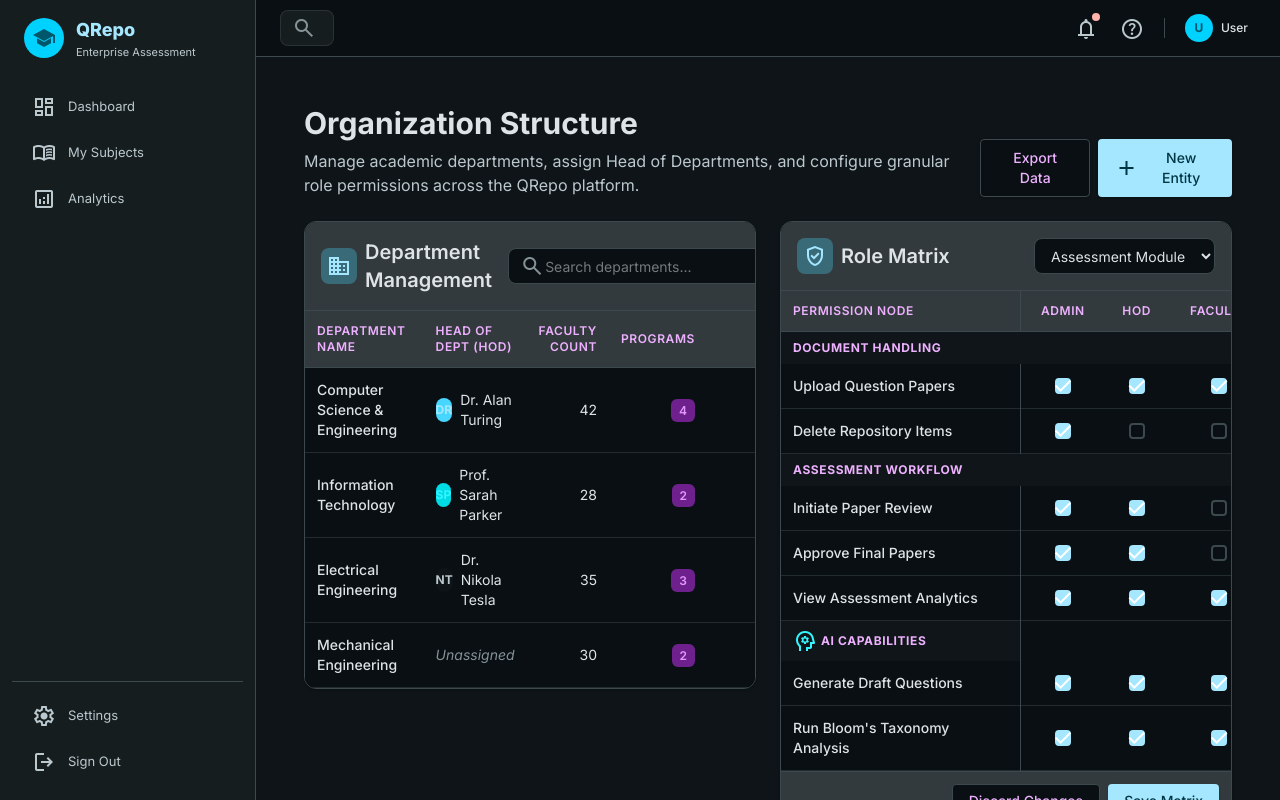
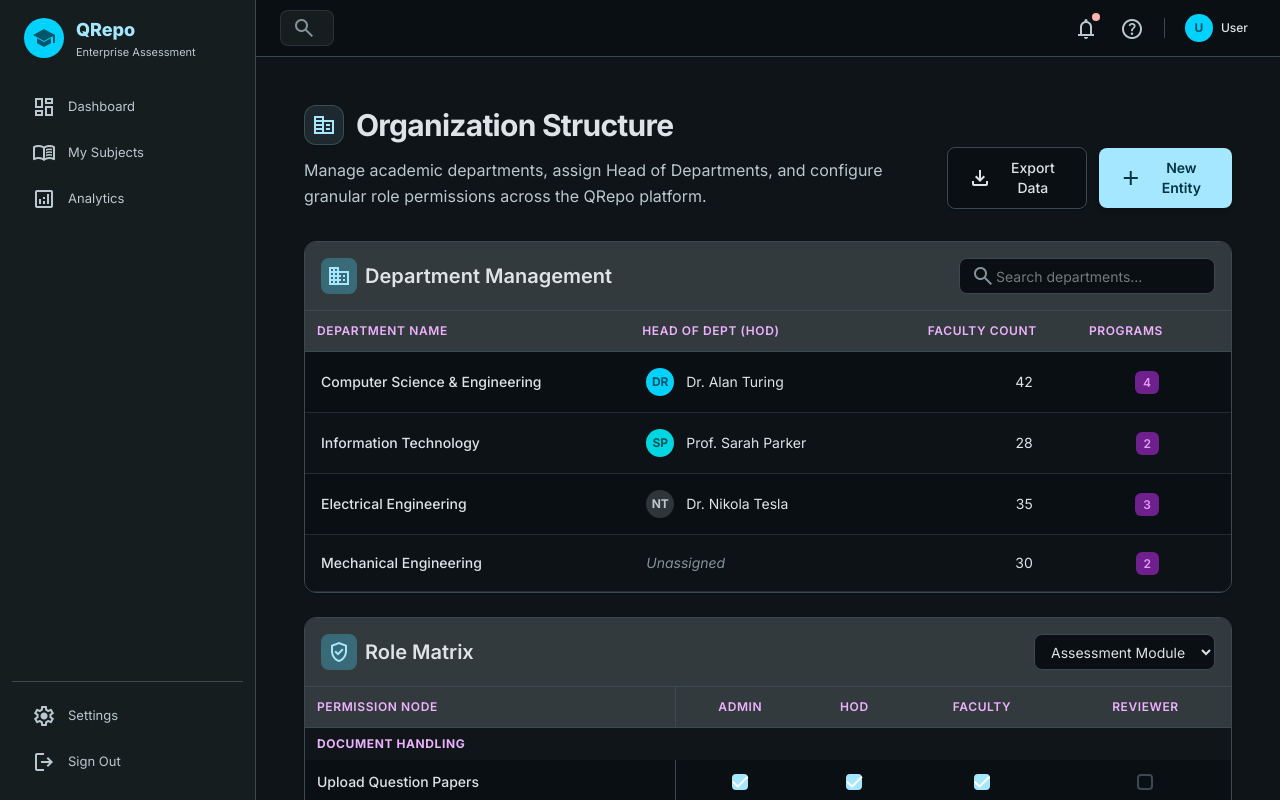
Before and after one commit to Meet3141/qrepo, a React (Vite) app in the folder frontend/: page /admin/roles in a window 1280 px wide. Shown: the top 800 px of the page. Built offline with nearby package versions, Linux system fonts and the light colour scheme; no server answers.

Commit message:
ui update

```diff
--- a/frontend/src/pages/AdminDashboard.jsx
+++ b/frontend/src/pages/AdminDashboard.jsx
@@ -24,16 +24,16 @@ export default function AdminDashboard() {
   return (
     <div className="w-full flex flex-col gap-6">
       {/* KPIs Bento Grid */}
-      <section className="grid grid-cols-1 sm:grid-cols-2 lg:grid-cols-5 gap-4">
+      <section className="grid grid-cols-1 sm:grid-cols-2 lg:grid-cols-3 xl:grid-cols-5 gap-4">
         {/* KPI 1: Total Users */}
-        <div className="bg-surface-container-lowest border border-outline-variant rounded-xl p-4 flex flex-col gap-2 hover:shadow-sm transition-shadow">
-          <div className="flex justify-between items-start">
-            <span className="text-[11px] text-secondary uppercase tracking-wider font-semibold">Total Users</span>
-            <div className="w-8 h-8 rounded-full bg-primary-fixed flex items-center justify-center text-primary shrink-0">
+        <div className="bg-surface-container-lowest border border-outline-variant rounded-xl p-4 flex flex-col gap-2 hover:shadow-sm transition-shadow min-w-0">
+          <div className="flex justify-between items-start gap-2">
+            <span className="text-[11px] text-on-surface-variant uppercase tracking-wider font-semibold truncate">Total Users</span>
+            <div className="w-8 h-8 rounded-full bg-primary/10 flex items-center justify-center text-primary shrink-0">
               <span className="material-symbols-outlined text-[16px]">group</span>
             </div>
           </div>
-          <div className="text-2xl font-semibold text-on-surface mt-1">—</div>
+          <div className="text-2xl font-semibold text-on-surface mt-1">1,248</div>
           <div className="flex items-center gap-1 text-primary text-[11px] font-medium">
             <span className="material-symbols-outlined text-[14px]">trending_up</span>
             <span>+4% this week</span>
@@ -41,56 +41,56 @@ export default function AdminDashboard() {
         </div>
 
         {/* KPI 2: Departments */}
-        <div className="bg-surface-container-lowest border border-outline-variant rounded-xl p-4 flex flex-col gap-2 hover:shadow-sm transition-shadow">
-          <div className="flex justify-between items-start">
-            <span className="text-[11px] text-secondary uppercase tracking-wider font-semibold">Departments</span>
-            <div className="w-8 h-8 rounded-full bg-secondary-fixed flex items-center justify-center text-secondary shrink-0">
+        <div className="bg-surface-container-lowest border border-outline-variant rounded-xl p-4 flex flex-col gap-2 hover:shadow-sm transition-shadow min-w-0">
+          <div className="flex justify-between items-start gap-2">
+            <span className="text-[11px] text-on-surface-variant uppercase tracking-wider font-semibold truncate">Departments</span>
+            <div className="w-8 h-8 rounded-full bg-secondary/10 flex items-center justify-center text-secondary shrink-0">
               <span className="material-symbols-outlined text-[16px]">domain</span>
             </div>
           </div>
           <div className="text-2xl font-semibold text-on-surface mt-1">48</div>
-          <div className="text-[12px] text-on-surface-variant">Across 3 campuses</div>
+          <div className="text-[12px] text-on-surface-variant truncate">Across 3 campuses</div>
         </div>
 
         {/* KPI 3: Subjects */}
-        <div className="bg-surface-container-lowest border border-outline-variant rounded-xl p-4 flex flex-col gap-2 hover:shadow-sm transition-shadow">
-          <div className="flex justify-between items-start">
-            <span className="text-[11px] text-secondary uppercase tracking-wider font-semibold">Subjects</span>
-            <div className="w-8 h-8 rounded-full bg-secondary-fixed flex items-center justify-center text-secondary shrink-0">
+        <div className="bg-surface-container-lowest border border-outline-variant rounded-xl p-4 flex flex-col gap-2 hover:shadow-sm transition-shadow min-w-0">
+          <div className="flex justify-between items-start gap-2">
+            <span className="text-[11px] text-on-surface-variant uppercase tracking-wider font-semibold truncate">Subjects</span>
+            <div className="w-8 h-8 rounded-full bg-secondary/10 flex items-center justify-center text-secondary shrink-0">
               <span className="material-symbols-outlined text-[16px]">book</span>
             </div>
           </div>
           <div className="text-2xl font-semibold text-on-surface mt-1">{subjectCount}</div>
-          <div className="text-[12px] text-on-surface-variant">Active curriculum items</div>
+          <div className="text-[12px] text-on-surface-variant truncate">Active curriculum items</div>
         </div>
 
         {/* KPI 4: Active AI Jobs */}
-        <div className="bg-surface-container-lowest border border-outline-variant rounded-xl p-4 flex flex-col gap-2 hover:shadow-sm transition-shadow">
-          <div className="flex justify-between items-start">
-            <span className="text-[11px] text-secondary uppercase tracking-wider font-semibold">Active AI Jobs</span>
-            <div className="w-8 h-8 rounded-full bg-tertiary-fixed flex items-center justify-center text-tertiary shrink-0">
+        <div className="bg-surface-container-lowest border border-outline-variant rounded-xl p-4 flex flex-col gap-2 hover:shadow-sm transition-shadow min-w-0">
+          <div className="flex justify-between items-start gap-2">
+            <span className="text-[11px] text-on-surface-variant uppercase tracking-wider font-semibold truncate">Active AI Jobs</span>
+            <div className="w-8 h-8 rounded-full bg-tertiary/10 flex items-center justify-center text-tertiary shrink-0">
               <span className="material-symbols-outlined text-[16px]">psychology</span>
             </div>
           </div>
           <div className="text-2xl font-semibold text-on-surface mt-1">12</div>
           <div className="flex items-center gap-1.5 text-tertiary text-[11px] font-medium">
-            <span className="w-1.5 h-1.5 rounded-full bg-tertiary animate-pulse"></span>
-            <span>Processing</span>
+            <span className="w-1.5 h-1.5 rounded-full bg-tertiary animate-pulse shrink-0"></span>
+            <span className="truncate">Processing</span>
           </div>
         </div>
 
         {/* KPI 5: Storage */}
-        <div className="bg-surface-container-lowest border border-outline-variant rounded-xl p-4 flex flex-col justify-between hover:shadow-sm transition-shadow sm:col-span-2 lg:col-span-1">
-          <div className="flex justify-between items-start">
-            <span className="text-[11px] text-secondary uppercase tracking-wider font-semibold">Storage Usage</span>
-            <div className="w-8 h-8 rounded-full bg-surface-container-high flex items-center justify-center text-on-surface-variant shrink-0">
+        <div className="bg-surface-container-lowest border border-outline-variant rounded-xl p-4 flex flex-col justify-between hover:shadow-sm transition-shadow sm:col-span-2 lg:col-span-1 xl:col-span-1 min-w-0">
+          <div className="flex justify-between items-start gap-2">
+            <span className="text-[11px] text-on-surface-variant uppercase tracking-wider font-semibold truncate">Storage Usage</span>
+            <div className="w-8 h-8 rounded-full bg-surface-variant flex items-center justify-center text-on-surface-variant shrink-0">
               <span className="material-symbols-outlined text-[16px]">cloud</span>
             </div>
           </div>
           <div className="mt-3">
-            <div className="flex justify-between items-end mb-2">
-              <span className="text-lg font-semibold text-on-surface">78%</span>
-              <span className="text-[11px] text-on-surface-variant">3.9TB / 5.0TB</span>
+            <div className="flex justify-between items-end mb-2 gap-2">
+              <span className="text-lg font-semibold text-on-surface shrink-0">78%</span>
+              <span className="text-[11px] text-on-surface-variant truncate">3.9TB / 5.0TB</span>
             </div>
             <div className="w-full bg-surface-variant rounded-full h-1.5 overflow-hidden">
               <div className="bg-primary h-1.5 rounded-full transition-all" style={{ width: '78%' }}></div>
--- a/frontend/src/pages/RoleManagement.jsx
+++ b/frontend/src/pages/RoleManagement.jsx
@@ -36,26 +36,34 @@ export default function RoleManagement() {
   return (
     <div className="flex-1 overflow-y-auto p-margin-mobile md:p-gutter flex flex-col h-full max-w-container-max mx-auto w-full">
       {/* Canvas Header */}
-      <div className="mb-6 flex flex-col md:flex-row md:justify-between md:items-end gap-4 shrink-0">
+      <div className="mb-8 flex flex-col md:flex-row md:justify-between md:items-end gap-6 shrink-0">
         <div>
-          <h2 className="text-3xl font-bold text-on-background mb-2">Organization Structure</h2>
-          <p className="text-base text-on-surface-variant max-w-2xl">Manage academic departments, assign Head of Departments, and configure granular role permissions across the QRepo platform.</p>
+          <div className="flex items-center gap-3 mb-2">
+            <div className="w-10 h-10 rounded-xl bg-primary/10 flex items-center justify-center text-primary shadow-sm border border-primary/20">
+              <span className="material-symbols-outlined text-[20px]">corporate_fare</span>
+            </div>
+            <h2 className="text-3xl font-bold text-on-background tracking-tight">Organization Structure</h2>
+          </div>
+          <p className="text-base text-on-surface-variant max-w-2xl mt-3 leading-relaxed">
+            Manage academic departments, assign Head of Departments, and configure granular role permissions across the QRepo platform.
+          </p>
         </div>
-        <div className="flex gap-2">
-          <button onClick={() => alert('Export Data (demo — no export API)')} className="bg-surface-container-lowest border border-outline-variant text-secondary text-sm font-medium px-4 py-2 rounded hover:bg-surface-container-low transition-colors shadow-sm">
+        <div className="flex items-center gap-3">
+          <button onClick={() => alert('Export Data (demo — no export API)')} className="bg-surface-container-lowest border border-outline-variant text-on-surface text-sm font-medium px-5 py-2.5 rounded-lg hover:bg-surface-container-low transition-colors shadow-sm flex items-center gap-2">
+            <span className="material-symbols-outlined text-[18px]">download</span>
             Export Data
           </button>
-          <button onClick={() => alert('New Entity (demo — no entity creation API)')} className="bg-primary text-on-primary text-sm font-medium px-4 py-2 rounded hover:bg-primary-container transition-colors shadow-sm flex items-center gap-2">
-            <span className="material-symbols-outlined text-[18px]">add</span>
+          <button onClick={() => alert('New Entity (demo — no entity creation API)')} className="bg-primary text-on-primary text-sm font-semibold px-5 py-2.5 rounded-lg hover:brightness-110 active:brightness-95 transition-all shadow-md flex items-center gap-2">
+            <span className="material-symbols-outlined text-[18px] font-bold">add</span>
             New Entity
           </button>
         </div>
       </div>
 
-      {/* Bento / Split Layout Container */}
-      <div className="flex-1 flex flex-col xl:flex-row gap-6 min-h-[600px]">
-        {/* Left Panel: Department Management */}
-        <div className="flex-1 bg-surface-container-lowest rounded-xl border border-outline-variant flex flex-col shadow-sm overflow-hidden h-full">
+      {/* Layout Container */}
+      <div className="flex flex-col gap-6 pb-8">
+        {/* Top Panel: Department Management */}
+        <div className="bg-surface-container-lowest rounded-xl border border-outline-variant flex flex-col shadow-sm overflow-hidden">
           <div className="p-4 border-b border-outline-variant bg-surface-bright flex flex-col sm:flex-row sm:justify-between sm:items-center gap-4 shrink-0">
             <div className="flex items-center gap-2">
               <span className="material-symbols-outlined text-primary bg-primary-fixed-dim/30 p-1.5 rounded-lg">domain</span>
@@ -71,11 +79,11 @@ export default function RoleManagement() {
             </div>
           </div>
 
-          <div className="flex-1 overflow-y-auto">
-            <table className="w-full text-left">
+          <div className="flex-1 overflow-x-auto">
+            <table className="w-full text-left whitespace-nowrap min-w-[500px]">
               <thead className="bg-surface-bright sticky top-0 z-10 border-b border-outline-variant">
                 <tr>
-                  <th className="p-3 text-xs font-semibold text-secondary uppercase tracking-wider w-1/3">Department Name</th>
+                  <th className="p-3 text-xs font-semibold text-secondary uppercase tracking-wider">Department Name</th>
                   <th className="p-3 text-xs font-semibold text-secondary uppercase tracking-wider">Head of Dept (HOD)</th>
                   <th className="p-3 text-xs font-semibold text-secondary uppercase tracking-wider text-right">Faculty Count</th>
                   <th className="p-3 text-xs font-semibold text-secondary uppercase tracking-wider text-right">Programs</th>
@@ -84,65 +92,65 @@ export default function RoleManagement() {
               </thead>
               <tbody className="text-sm text-on-surface">
                 <tr className="hover:bg-surface-container-low transition-colors group cursor-pointer border-b border-outline-variant/50">
-                  <td className="p-3 font-medium">Computer Science & Engineering</td>
-                  <td className="p-3">
-                    <div className="flex items-center gap-2">
-                      <div className="w-6 h-6 rounded-full bg-primary-fixed-dim flex items-center justify-center text-xs font-bold text-primary">DR</div>
+                  <td className="p-4 font-medium">Computer Science & Engineering</td>
+                  <td className="p-4">
+                    <div className="flex items-center gap-3">
+                      <div className="w-7 h-7 rounded-full bg-primary-container text-on-primary-container shrink-0 flex items-center justify-center text-xs font-bold">DR</div>
                       <span>Dr. Alan Turing</span>
                     </div>
                   </td>
-                  <td className="p-3 text-right">42</td>
-                  <td className="p-3 text-right">
+                  <td className="p-4 text-right">42</td>
+                  <td className="p-4 text-right">
                     <span className="bg-secondary-container text-on-secondary-container px-2 py-1 rounded-md text-xs font-semibold">4</span>
                   </td>
-                  <td className="p-3 text-right opacity-0 group-hover:opacity-100 transition-opacity">
+                  <td className="p-4 text-right opacity-0 group-hover:opacity-100 transition-opacity">
                     <span className="material-symbols-outlined text-outline hover:text-primary cursor-pointer">more_vert</span>
                   </td>
                 </tr>
-                <tr className="bg-surface-container-lowest hover:bg-surface-container-low transition-colors group cursor-pointer border-b border-outline-variant/50">
-                  <td className="p-3 font-medium">Information Technology</td>
-                  <td className="p-3">
-                    <div className="flex items-center gap-2">
-                      <div className="w-6 h-6 rounded-full bg-tertiary-fixed-dim flex items-center justify-center text-xs font-bold text-tertiary">SP</div>
+                <tr className="bg-surface-container-low/30 hover:bg-surface-container-low transition-colors group cursor-pointer border-b border-outline-variant/50">
+                  <td className="p-4 font-medium">Information Technology</td>
+                  <td className="p-4">
+                    <div className="flex items-center gap-3">
+                      <div className="w-7 h-7 rounded-full bg-tertiary-container text-on-tertiary-container shrink-0 flex items-center justify-center text-xs font-bold">SP</div>
                       <span>Prof. Sarah Parker</span>
                     </div>
                   </td>
-                  <td className="p-3 text-right">28</td>
-                  <td className="p-3 text-right">
+                  <td className="p-4 text-right">28</td>
+                  <td className="p-4 text-right">
                     <span className="bg-secondary-container text-on-secondary-container px-2 py-1 rounded-md text-xs font-semibold">2</span>
                   </td>
-                  <td className="p-3 text-right opacity-0 group-hover:opacity-100 transition-opacity">
+                  <td className="p-4 text-right opacity-0 group-hover:opacity-100 transition-opacity">
                     <span className="material-symbols-outlined text-outline hover:text-primary cursor-pointer">more_vert</span>
                   </td>
                 </tr>
                 <tr className="hover:bg-surface-container-low transition-colors group cursor-pointer border-b border-outline-variant/50">
-                  <td className="p-3 font-medium">Electrical Engineering</td>
-                  <td className="p-3">
-                    <div className="flex items-center gap-2">
-                      <div className="w-6 h-6 rounded-full bg-surface-dim flex items-center justify-center text-xs font-bold text-on-surface-variant">NT</div>
+                  <td className="p-4 font-medium">Electrical Engineering</td>
+                  <td className="p-4">
+                    <div className="flex items-center gap-3">
+                      <div className="w-7 h-7 rounded-full bg-surface-variant text-on-surface-variant shrink-0 flex items-center justify-center text-xs font-bold">NT</div>
                       <span>Dr. Nikola Tesla</span>
                     </div>
                   </td>
-                  <td className="p-3 text-right">35</td>
-                  <td className="p-3 text-right">
+                  <td className="p-4 text-right">35</td>
+                  <td className="p-4 text-right">
                     <span className="bg-secondary-container text-on-secondary-container px-2 py-1 rounded-md text-xs font-semibold">3</span>
                   </td>
-                  <td className="p-3 text-right opacity-0 group-hover:opacity-100 transition-opacity">
+                  <td className="p-4 text-right opacity-0 group-hover:opacity-100 transition-opacity">
                     <span className="material-symbols-outlined text-outline hover:text-primary cursor-pointer">more_vert</span>
                   </td>
                 </tr>
-                <tr className="bg-surface-container-lowest hover:bg-surface-container-low transition-colors group cursor-pointer border-b border-outline-variant/50">
-                  <td className="p-3 font-medium">Mechanical Engineering</td>
-                  <td className="p-3">
-                    <div className="flex items-center gap-2">
+                <tr className="bg-surface-container-low/30 hover:bg-surface-container-low transition-colors group cursor-pointer border-b border-outline-variant/50">
+                  <td className="p-4 font-medium">Mechanical Engineering</td>
+                  <td className="p-4">
+                    <div className="flex items-center gap-3">
                       <span className="text-outline italic text-sm">Unassigned</span>
                     </div>
                   </td>
-                  <td className="p-3 text-right">30</td>
-                  <td className="p-3 text-right">
+                  <td className="p-4 text-right">30</td>
+                  <td className="p-4 text-right">
                     <span className="bg-secondary-container text-on-secondary-container px-2 py-1 rounded-md text-xs font-semibold">2</span>
                   </td>
-                  <td className="p-3 text-right opacity-0 group-hover:opacity-100 transition-opacity">
+                  <td className="p-4 text-right opacity-0 group-hover:opacity-100 transition-opacity">
                     <span className="material-symbols-outlined text-outline hover:text-primary cursor-pointer">more_vert</span>
                   </td>
                 </tr>
@@ -151,8 +159,8 @@ export default function RoleManagement() {
           </div>
         </div>
 
-        {/* Right Panel: Role Management Matrix */}
-        <div className="flex-1 bg-surface-container-lowest rounded-xl border border-outline-variant flex flex-col shadow-sm overflow-hidden h-full">
+        {/* Bottom Panel: Role Management Matrix */}
+        <div className="bg-surface-container-lowest rounded-xl border border-outline-variant flex flex-col shadow-sm overflow-hidden">
           <div className="p-4 border-b border-outline-variant bg-surface-bright flex justify-between items-center shrink-0">
             <div className="flex items-center gap-2">
               <span className="material-symbols-outlined text-primary bg-primary-fixed-dim/30 p-1.5 rounded-lg">verified_user</span>
@@ -168,7 +176,7 @@ export default function RoleManagement() {
           </div>
 
           <div className="flex-1 overflow-auto bg-surface-container-lowest">
-            <table className="w-full text-left min-w-[600px]">
+            <table className="w-full text-left">
               <thead className="bg-surface-bright sticky top-0 z-10 border-b border-outline-variant">
                 <tr>
                   <th className="p-3 text-xs font-semibold text-secondary uppercase tracking-wider w-[40%] bg-surface-bright sticky left-0 z-20 border-r border-outline-variant">Permission Node</th>
@@ -181,7 +189,7 @@ export default function RoleManagement() {
               <tbody className="text-sm text-on-surface">
                 {/* Group 1 */}
                 <tr className="bg-surface-container-low/50">
-                  <td className="p-2 px-3 text-xs text-secondary font-bold uppercase tracking-wider sticky left-0 border-r border-outline-variant" colSpan="5">Document Handling</td>
+                  <td className="p-2 px-3 text-xs text-secondary font-bold uppercase tracking-wider" colSpan="5">Document Handling</td>
                 </tr>
                 <tr className="border-b border-outline-variant/50">
                   <td className="p-3 font-medium sticky left-0 bg-surface-container-lowest border-r border-outline-variant">Upload Question Papers</td>
@@ -200,7 +208,7 @@ export default function RoleManagement() {
 
                 {/* Group 2 */}
                 <tr className="bg-surface-container-low/50">
-                  <td className="p-2 px-3 text-xs text-secondary font-bold uppercase tracking-wider sticky left-0 border-r border-outline-variant" colSpan="5">Assessment Workflow</td>
+                  <td className="p-2 px-3 text-xs text-secondary font-bold uppercase tracking-wider" colSpan="5">Assessment Workflow</td>
                 </tr>
                 <tr className="border-b border-outline-variant/50">
                   <td className="p-3 font-medium sticky left-0 bg-surface-container-lowest border-r border-outline-variant">Initiate Paper Review</td>
@@ -226,9 +234,11 @@ export default function RoleManagement() {
 
                 {/* Group 3 AI */}
                 <tr className="bg-surface-container-low/50">
-                  <td className="p-2 px-3 text-xs text-secondary font-bold uppercase tracking-wider sticky left-0 border-r border-outline-variant flex items-center gap-1" colSpan="5">
-                    <span className="material-symbols-outlined text-[14px] text-tertiary">psychology</span>
-                    AI Capabilities
+                  <td className="p-2 px-3 text-xs text-secondary font-bold uppercase tracking-wider" colSpan="5">
+                    <div className="flex items-center gap-1">
+                      <span className="material-symbols-outlined text-[14px] text-tertiary">psychology</span>
+                      AI Capabilities
+                    </div>
                   </td>
                 </tr>
                 <tr className="border-b border-outline-variant/50">
```
Also changed, not shown: frontend/src/pages/UserManagement.jsx (+7 -5 lines).
